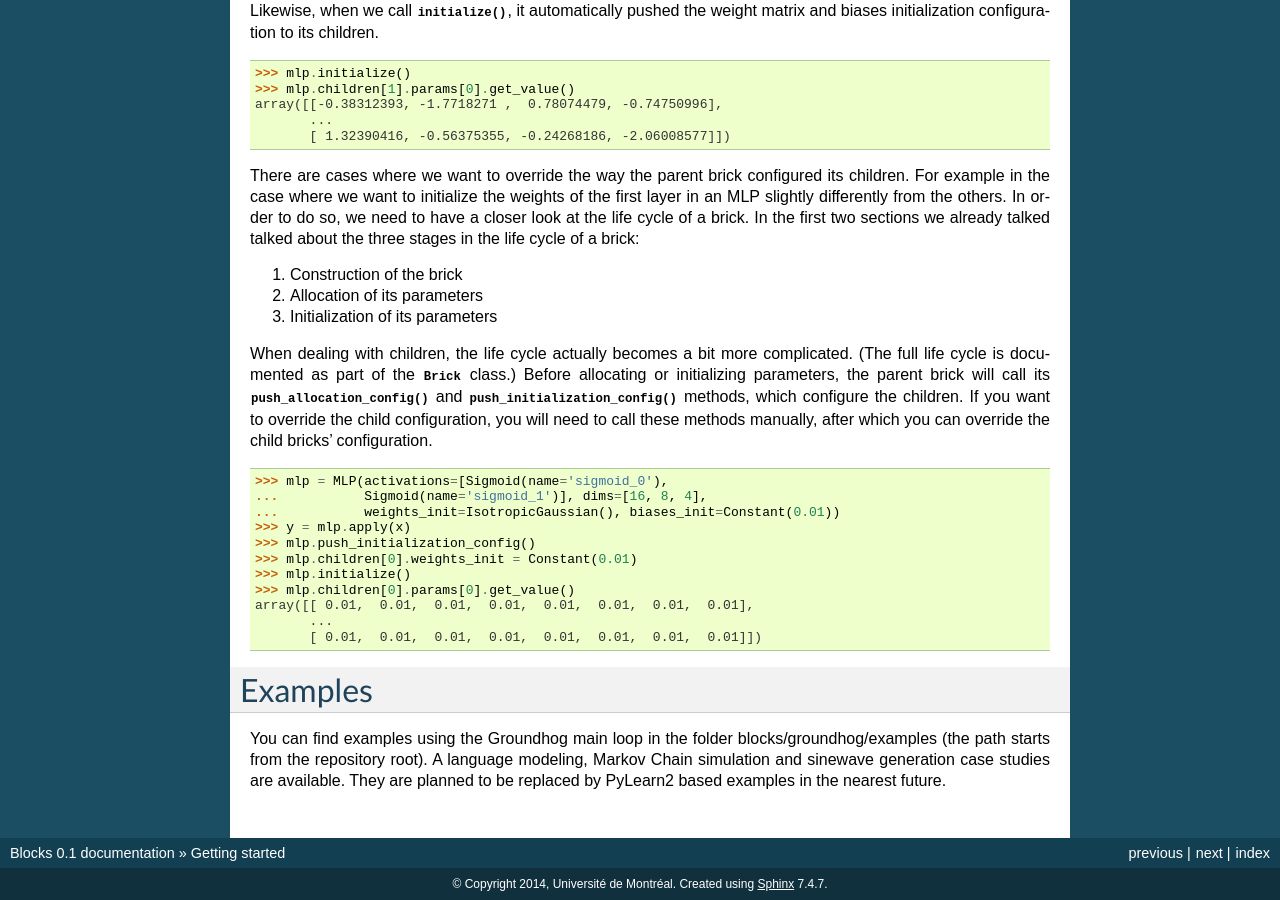
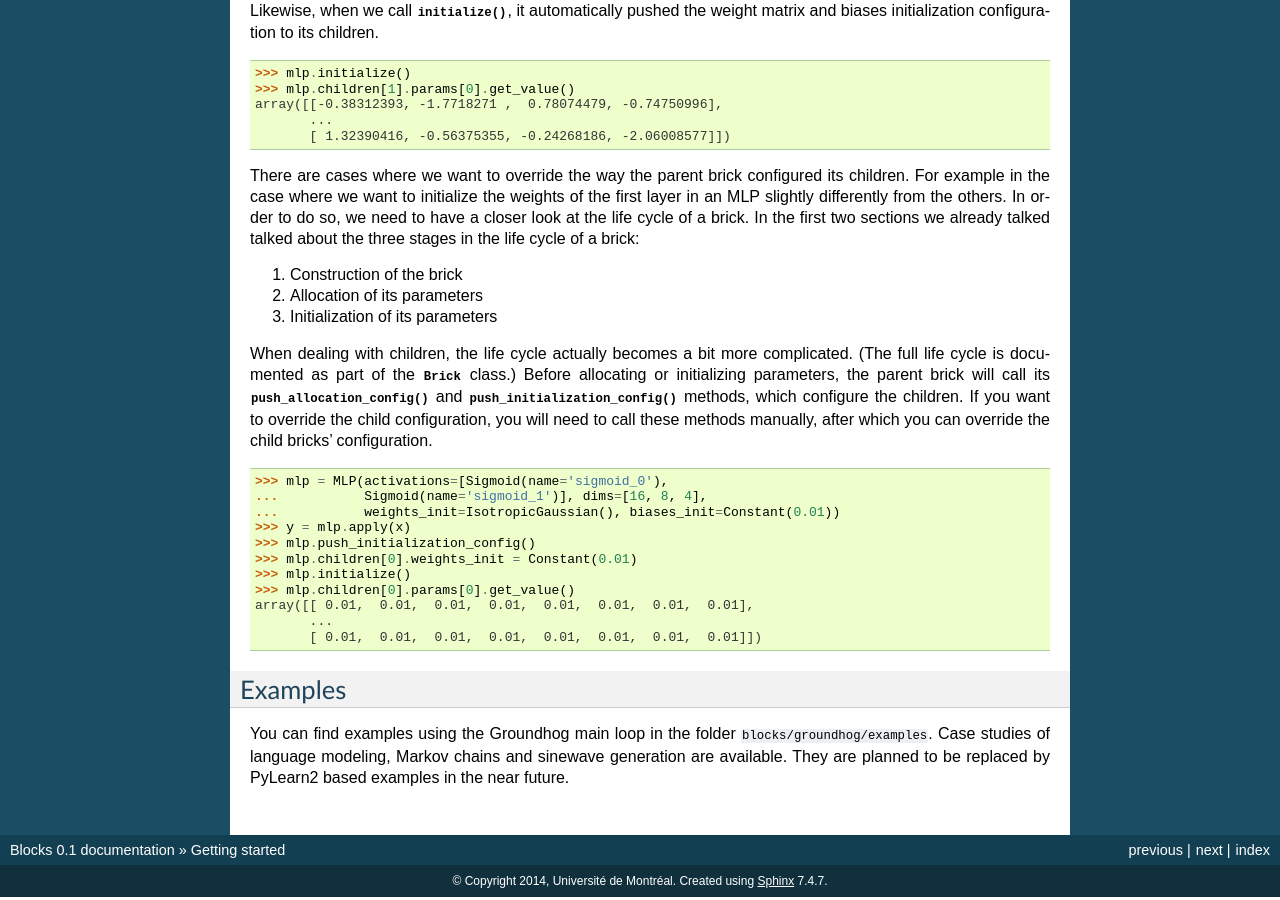
Before and after one commit to mila-iqia/blocks, a Sphinx documentation site: the page built from docs/getting_started.rst, in a window 1280 px wide and 900 px high, scrolled down 2175 px. Built offline with Sphinx 7.4.7, drawn with Linux system fonts in a browser that asks for light colours.

Commit message:
Changed header level and changed wording of paragraph in getting started examples

```diff
--- a/docs/getting_started.rst
+++ b/docs/getting_started.rst
@@ -178,10 +178,9 @@ bricks' configuration.
 .. _here: :class:`blocks.bricks.Brick`
 
 Examples
-========
+--------
 
 You can find examples using the Groundhog main loop in the folder
-blocks/groundhog/examples (the path starts from the repository root).
-A language modeling, Markov Chain simulation and sinewave generation
-case studies are available. They are planned to be replaced
-by PyLearn2 based examples in the nearest future.
+``blocks/groundhog/examples``.  Case studies of language modeling, Markov
+chains and sinewave generation are available. They are planned to be replaced
+by PyLearn2 based examples in the near future.
```
